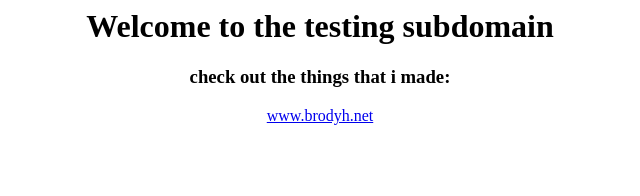
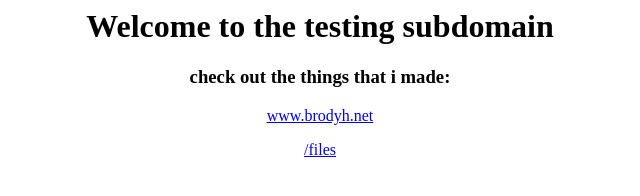
Before and after one commit to BrodyHmorestuff/BrodyHmorestuff.github.io, a plain HTML site: page index.html in a window 1280 px wide. Shown: the full height of the page, 320-960 px from the left. Drawn offline with Linux system fonts and the light colour scheme.

Commit message:
Update index.html

```diff
--- a/index.html
+++ b/index.html
@@ -6,7 +6,10 @@
 <center>
 <p><h1>Welcome to the testing subdomain</h1></p>
   <p><h3>check out the things that i made:</h3></p>
+
 <p><a href=https://www.brodyh.net>www.brodyh.net</a></p>
+<p><a href=/files>/files</a></p>
+
 </center>
 </body>
 </html>
```
